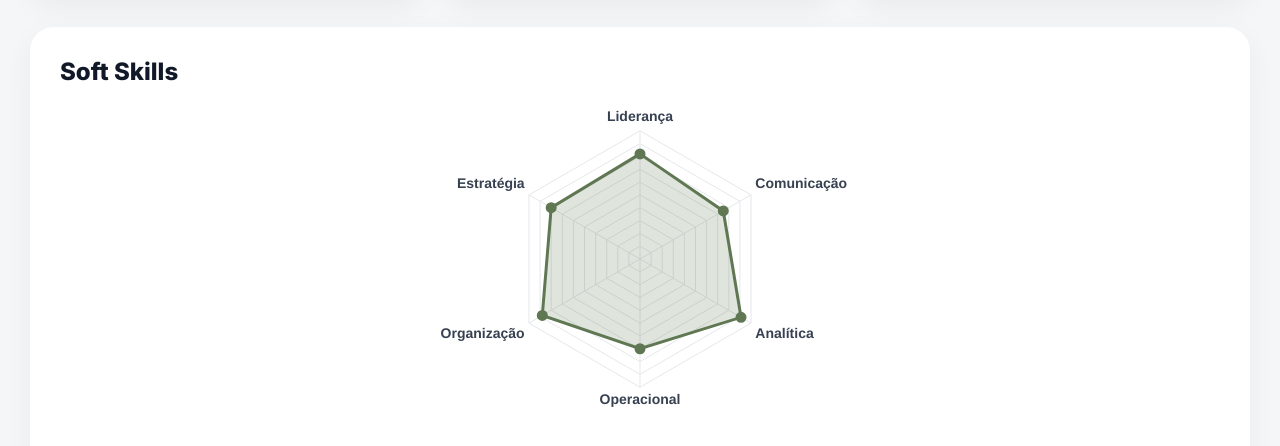
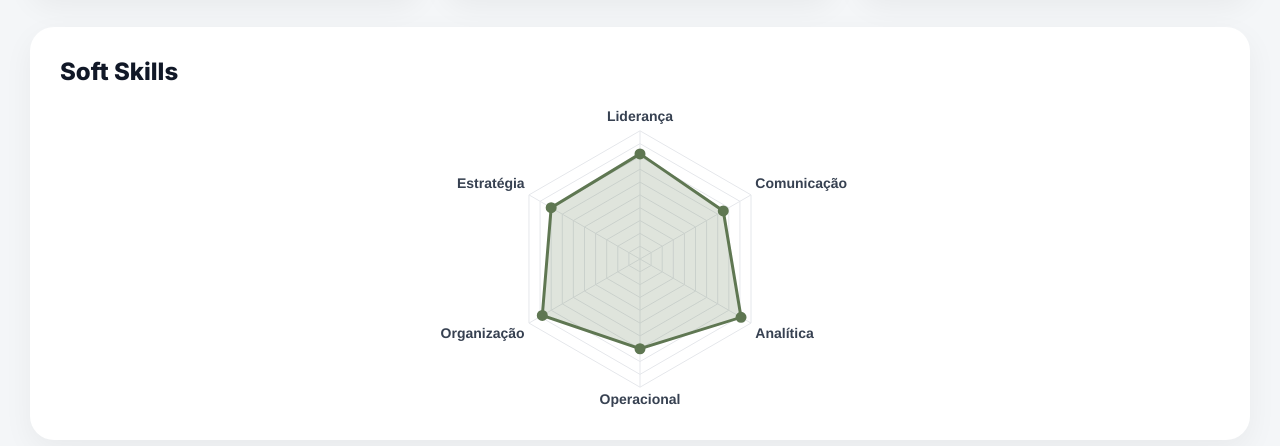
Before and after one commit to montedopasto/performance-dashboard, a plain HTML site: page dashboard.html in a window 1280 px wide. Shown: the part 654-1100 px from the top of the page. Drawn offline with nearby package versions, Linux system fonts and the light colour scheme.

Commit message:
Update style.css

```diff
--- a/style.css
+++ b/style.css
@@ -217,7 +217,6 @@ body{
     border-radius:24px;
     padding:30px;
     box-shadow:0 10px 30px rgba(0,0,0,0.05);
-    height:520px;
 }
 
 .section-title{
```
